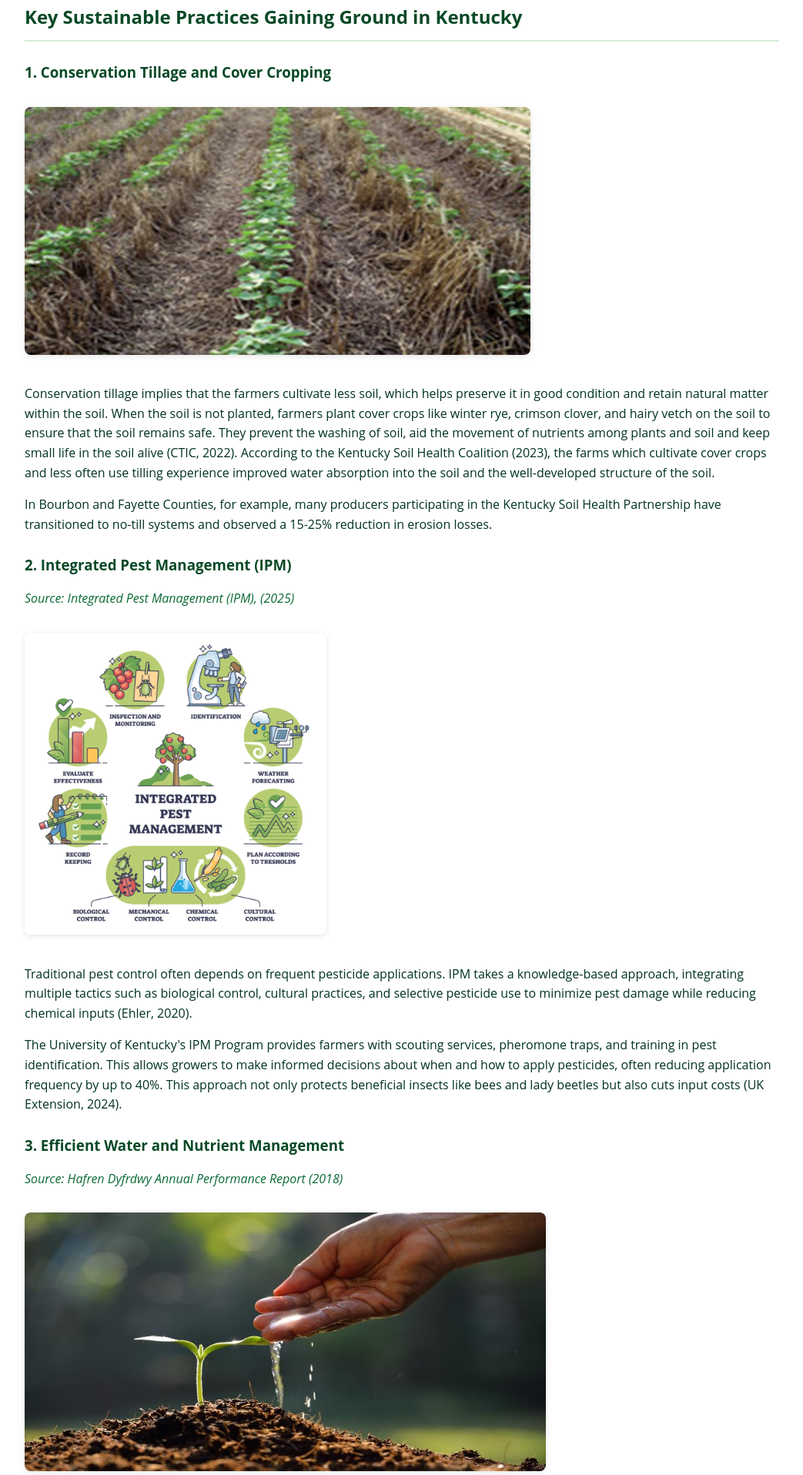
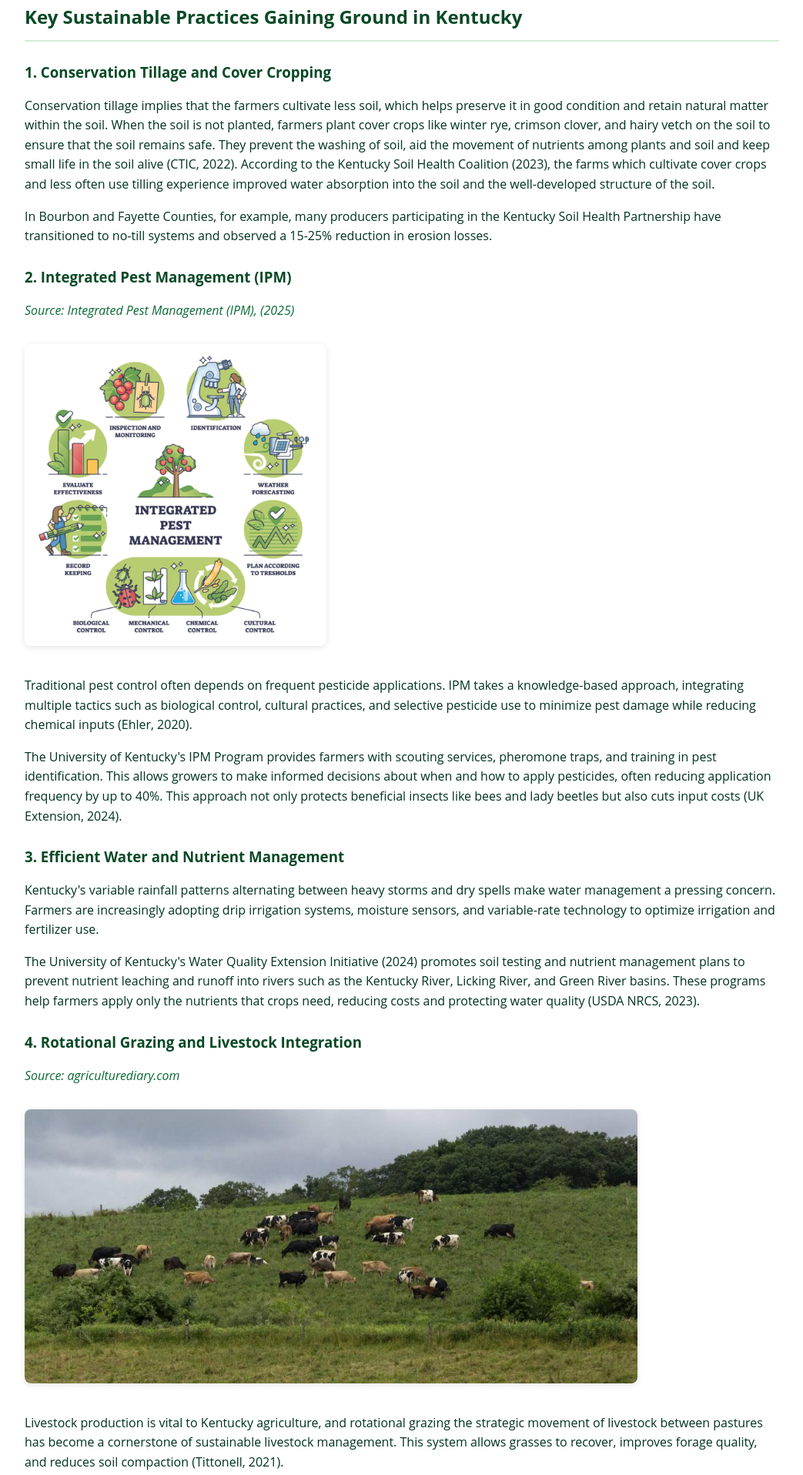
Before and after one commit to konadu99/adoption-of-sustainable-agriculture, a plain HTML site: page practices.html in a window 1280 px wide. Shown: the part 233-2149 px from the top of the page at 77% size, without its empty margins (118-1161 px from the left). Drawn offline with Linux system fonts and the light colour scheme.

Commit message:
Update practices.html

```diff
--- a/practices.html
+++ b/practices.html
@@ -28,16 +28,7 @@
       <h2>Key Sustainable Practices Gaining Ground in Kentucky</h2>
 
       <h3>1. Conservation Tillage and Cover Cropping</h3>
-      <img
-        src="images/tillageImg.png"
-        alt="Kentucky farm showing conservation tillage and cover cropping practices"
-        style="
-          max-width: 100%;
-          height: auto;
-          margin: 15px 0;
-          border-radius: 8px;
-        "
-      />
+
       <p>
         Conservation tillage implies that the farmers cultivate less soil, which
         helps preserve it in good condition and retain natural matter within the
@@ -80,17 +71,7 @@
       </p>
 
       <h3>3. Efficient Water and Nutrient Management</h3>
-      <p><em>Source: Hafren Dyfrdwy Annual Performance Report (2018)</em></p>
-      <img
-        src="images/waterImg.png"
-        alt="Drip irrigation system and water management practices on a Kentucky farm"
-        style="
-          max-width: 100%;
-          height: auto;
-          margin: 15px 0;
-          border-radius: 8px;
-        "
-      />
+
       <p>
         Kentucky's variable rainfall patterns alternating between heavy storms
         and dry spells make water management a pressing concern. Farmers are
```
